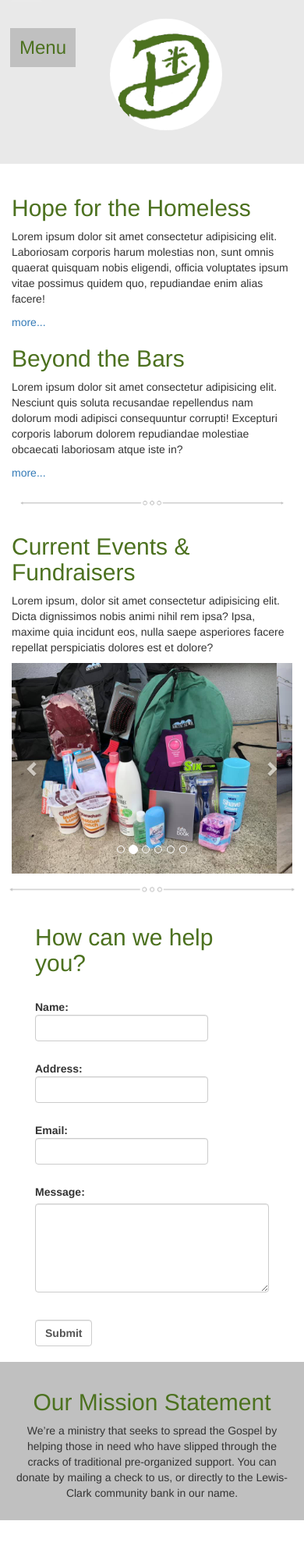
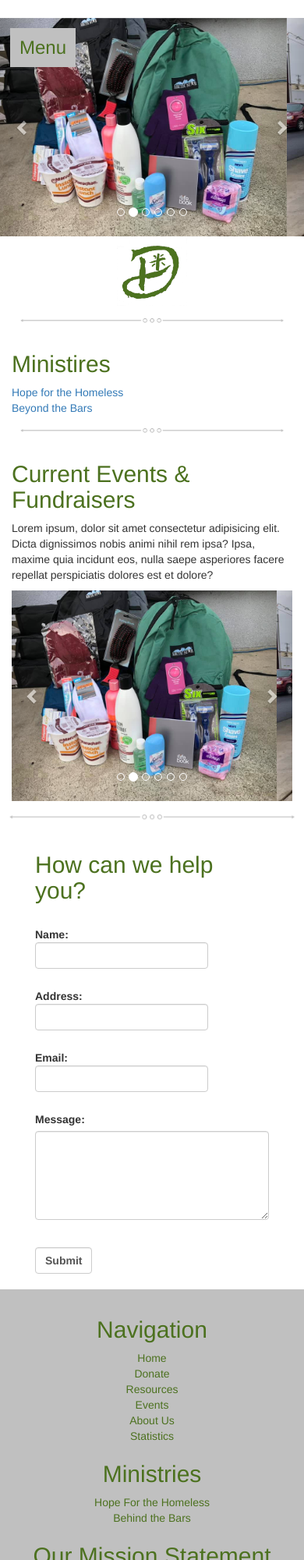
Before and after one commit to Dorland-Ministires/dorland-ministires.github.io, a plain HTML site: page index.html in a window 390 px wide. Shown: the top 2000 px of the page at 78% size. Before the commit the page ends 1949 px from the top, so only its background shows below. Drawn offline with nearby package versions, Linux system fonts and the light colour scheme.

Commit message:
Site layout Updated

```diff
--- a/css/main.css
+++ b/css/main.css
@@ -51,6 +51,16 @@ h1, h2, h3, h4, h1 a, h2 a, h3 a, h4 a{
             z-index: 1;
         }
     /**This is the header's title section**/
+        .carouselHeight {
+            height: 20em;
+            width: 100%;
+        }
+
+        .headerLogo {
+            /**z-index: 1;**/
+            position: absolute;
+        }
+
         .headerTitlePlacement{
             text-align: center;
             margin-left: 3em;
@@ -63,16 +73,14 @@ h1, h2, h3, h4, h1 a, h2 a, h3 a, h4 a{
         }
     /**This is the header's logo section**/
         .logo {
-            max-width: 40%;
-            border-radius: 25em;
-            margin-left: 35%;
+            max-width: 25%;
+            margin-left: 37.5%;
         }
     /**This is the header's image section**/
         .headerImage{
             background-color: rgb(233, 233, 233);
             margin: 0;
             width: 100%;
-            padding-bottom: 3em;
         }
 /**This is the end of the header section**/
 .search-container {
@@ -116,8 +124,9 @@ footer ul li a {
     }
 
     .logo {
-        max-width: 50%;
+        max-width: 25%;
         border-radius: 25em;
+        padding-top: 50em;
     }
 
     .mainNavbar {
--- a/index.html
+++ b/index.html
@@ -38,13 +38,13 @@
                         <a class="nav-link primaryColor" href="index.html">Home</a>
                   </li>
                   <li class="nav-item col-lg-2">
-                    <a class="nav-link primaryColor" href="resources.html">Help Resources</a>
+                    <a class="nav-link primaryColor" href="donateAndVolunteer.html">Donate</a>
+                  </li>
+                  <li class="nav-item col-lg-2">
+                    <a class="nav-link primaryColor" href="resources.html">Resources</a>
                   </li>
                   <li class="nav-item col-md-2">
                       <a href="events.html" class="primaryColor">Events</a>
-                  </li>
-                  <li class="nav-item col-md-2">
-                      <a href="donateAndVolunteer.html" class="primaryColor">Donate & Volunteer</a>
                   </li>
                   <li class="nav-item col-md-2">
                     <a href="aboutUs.html" class="primaryColor">About Us</a>
@@ -56,7 +56,7 @@
             </div>
         </nav>
     </div>
-    <div class="container headerImage">
+    <div class="container">
         <div class="row">
             <div class="col-sm-2">
                 <nav class="compactNavbar">
@@ -69,11 +69,11 @@
                                 <div class="dropdown-menu secondaryColor nav-item dropdown-toggle" aria-labelledby="navbarDropdown">
                                     <div><a class="dropdown-item primaryColor" href="index.html">Home</a></div>
                                     <div class="dropdown-divider"></div>
-                                    <div><a class="dropdown-item primaryColor" href="resources.html">Help Resources</a></div>
+                                    <div><a class="dropdown-item primaryColor" href="donateAndVolunteer.html">Donate</a></div>
+                                    <div class="dropdown-divider"></div>
+                                    <div><a class="dropdown-item primaryColor" href="resources.html">Resources</a></div>
                                     <div class="dropdown-divider"></div>
                                     <div><a class="dropdown-item primaryColor" href="events.html">Events</a></div>
-                                    <div class="dropdown-divider"></div>
-                                    <div><a class="dropdown-item primaryColor" href="donateAndVolunteer.html">Donate & Volunteer</a></div>
                                     <div class="dropdown-divider"></div>
                                     <div><a class="dropdown-item primaryColor" href="aboutUs.html">About Us</a></div>
                                     <div class="dropdown-divider"></div>
@@ -86,24 +86,82 @@
             </div>
         </div>
         <div class="row">
-            <div class="col-sm-4"></div>
-            <div class="col-sm-4"><a href="index.html"><img class="logo" src="images/Logo.jpg"></a></div>
-            <div class="col-sm-4"></div>
+            <div id="myCarousel" class="carousel slide" data-ride="carousel">
+                <!-- Indicators -->
+                <ol class="carousel-indicators">
+                    <li data-target="#myCarousel" data-slide-to="0" class="active"></li>
+                    <li data-target="#myCarousel" data-slide-to="1"></li>
+                    <li data-target="#myCarousel" data-slide-to="2"></li>
+                    <li data-target="#myCarousel" data-slide-to="3"></li>
+                    <li data-target="#myCarousel" data-slide-to="4"></li>
+                    <li data-target="#myCarousel" data-slide-to="5"></li>
+                </ol>
+                <!-- Wrapper for slides -->
+                <div class="carousel-inner carouselHeight">
+                    <div class="item active">
+                        <a href="images/Backpacks.jpg" target="_blank">
+                        <img src="images/Backpacks.jpg" alt="Backpack supplies for the homeless" style="width:100%;">
+                        </a>
+                    </div>
+                    <div class="item">
+                        <a href="images/Backpacks2.jpg" target="_blank">
+                        <img src="images/Backpacks2.jpg" alt="Backpacks for the homeless" style="width:100%;">
+                        </a>
+                    </div>
+                    <div class="item">
+                        <a href="images/LaughingAwayHomelessnessComedyPoster.jpg" target="_blank">
+                        <img src="images/LaughingAwayHomelessnessComedyPoster.jpg" alt="Laughing Away Homelessness" style="width:100%;">
+                        </a>
+                    </div>
+                    <div class="item">
+                        <a href="images/LaughingAwayHomlessnessTriFold2021Inside.jpg" target="_blank">
+                        <img src="images/LaughingAwayHomlessnessTriFold2021Inside.jpg" alt="Laughing Away Homelessness" style="width:100%;">
+                        </a>
+                    </div>
+                    <div class="item">
+                        <a href="images/LaughingAwayHomlessnessTriFold2021Outside.jpg" target="_blank">
+                        <img src="images/LaughingAwayHomlessnessTriFold2021Outside.jpg" alt="Laughing Away Homlessness" style="width:100%;">
+                        </a>
+                    </div>
+                    <div class="item">
+                        <a href="images/TicketsCloseUp.jpg"  target="_blank">
+                        <img src="images/TicketsCloseUp.jpg" alt="Tickets" style="width:100%;">
+                        </a>
+                    </div>
+                </div>
+            <!-- Left and right controls -->
+                <a class="left carousel-control" href="#myCarousel" data-slide="prev">
+                    <span class="glyphicon glyphicon-chevron-left"></span>
+                    <span class="sr-only">Previous</span>
+                </a>
+                <a class="right carousel-control" href="#myCarousel" data-slide="next">
+                    <span class="glyphicon glyphicon-chevron-right"></span>
+                    <span class="sr-only">Next</span>
+                </a>
+            </div>
+        </div>
+        <div class="row">
+            <div class="col-sm-4">
+                <a href="index.html"><img class="logo" src="images/Logo.jpg" alt="Dorland Ministries Logo"></a>
+            </div>
         </div>
     </div>
     <main class="page-wrap">
-        <br>
         <div class="container">
             <div class="row">
-                <div class="col-sm-5">
-                    <h2><a href="hopeForTheHomeless.html">Hope for the Homeless</a></h2>
-                    <p>Lorem ipsum dolor sit amet consectetur adipisicing elit. Laboriosam corporis harum molestias non, sunt omnis quaerat quisquam nobis eligendi, officia voluptates ipsum vitae possimus quidem quo, repudiandae enim alias facere!</p>
-                    <p><a href="hopeForTheHomeless.html">more...</a></p>
+                <div class="col-lg-4"></div>
+                <div class="col-lg-4">
+                    <img src="images/GrayDivider.png" alt="decorative thread png from pngtree.com" class="divider">
                 </div>
-                <div class="col-sm-6">
-                    <h2><a href="beyondTheBars.html">Beyond the Bars</a></h2>
-                    <p>Lorem ipsum dolor sit amet consectetur adipisicing elit. Nesciunt quis soluta recusandae repellendus nam dolorum modi adipisci consequuntur corrupti! Excepturi corporis laborum dolorem repudiandae molestiae obcaecati laboriosam atque iste in?</p>
-                    <p><a href="beyondTheBars.html">more...</a></p>
+                <div class="col-lg-4"></div>
+            </div>
+        </div>
+        <div class="container">
+            <div class="row">
+                <div class="col-md-12">
+                    <h2>Ministires</h2>
+                    <div><a href="hopeForTheHomeless.html">Hope for the Homeless</a></div>
+                    <div><a href="beyondTheBars.html">Beyond the Bars</a></div>
                 </div>
             </div>
         </div>
@@ -222,6 +280,39 @@
     </main>
     <footer>
         <div class="row">
+            <div class="col-md-4"></div>
+            <div class="col-md-4">
+                <h2>Navigation</h2>
+                <a class="primaryColor" href="index.html">Home</a>
+                <br>
+                <a class="primaryColor" href="donateAndVolunteer.html">Donate</a>
+                <br>
+                <a class="primaryColor" href="resources.html">Resources</a>
+                <br>
+                <a href="events.html" class="primaryColor">Events</a>
+                <br>
+                <a href="aboutUs.html" class="primaryColor">About Us</a>
+                <br>
+                <a href="statistics.html" class="primaryColor">Statistics</a>
+            </div>
+            <div class="col-md-4"></div>
+        </div>
+        <div class="row">
+            <div class="col-md-4">
+            </div>
+            <div class="col-md-4">
+                <h2>Ministries</h2>
+                <a class="primaryColor" href="hopeForTheHomeless.html">Hope For the Homeless</a>
+                <br>
+                <a class="primaryColor" href="beyondTheBars.html">Behind the Bars</a>
+            </div>
+            <div class="col-md-4">
+            </div>
+        </div>
+        <div class="row">
+
+        </div>
+        <div class="row">
             <div class="col-md-4">
             </div>
             <div class="col-md-4">
@@ -231,5 +322,16 @@
             <div class="col-md-4">
             </div>
         </div>
+        <div class="row">
+            <div class="col-md-4">
+            </div>
+            <div class="col-md-4">
+                <h2>Contact Us!</h2>
+                <p>Phone: (208)413-2640</p>
+                <p>Email: dorlandministries@gmail.com</p>
+            </div>
+            <div class="col-md-4">
+            </div>
+        </div>
     </footer>
 </body>
```
